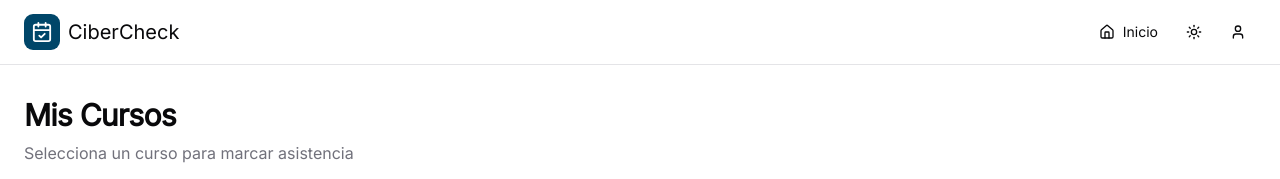
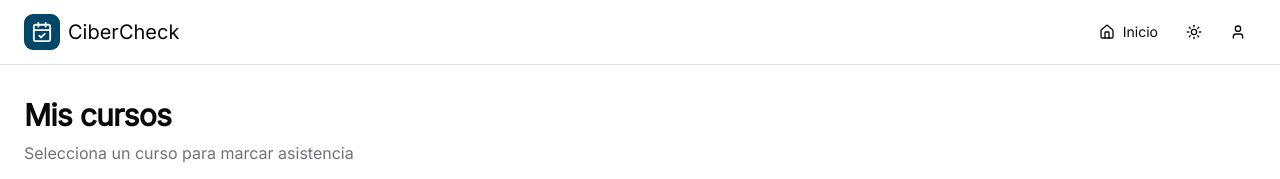
Before and after one commit to jaycodev/cibercheck, a Next.js app: page / in a window 1280 px wide. Shown: the top 179 px of the page. Built offline with nearby package versions, Linux system fonts and the light colour scheme.

Commit message:
fix(home): correct capitalization in "Mis Cursos" heading

```diff
--- a/features/main/pages/home.tsx
+++ b/features/main/pages/home.tsx
@@ -79,7 +79,7 @@ export default function HomePage() {
     <>
       <div className="mb-8 space-y-4">
         <div>
-          <h1 className="text-3xl font-bold tracking-tight text-balance">Mis Cursos</h1>
+          <h1 className="text-3xl font-bold tracking-tight text-balance">Mis cursos</h1>
           <p className="text-muted-foreground mt-2">Selecciona un curso para marcar asistencia</p>
         </div>
 
```
